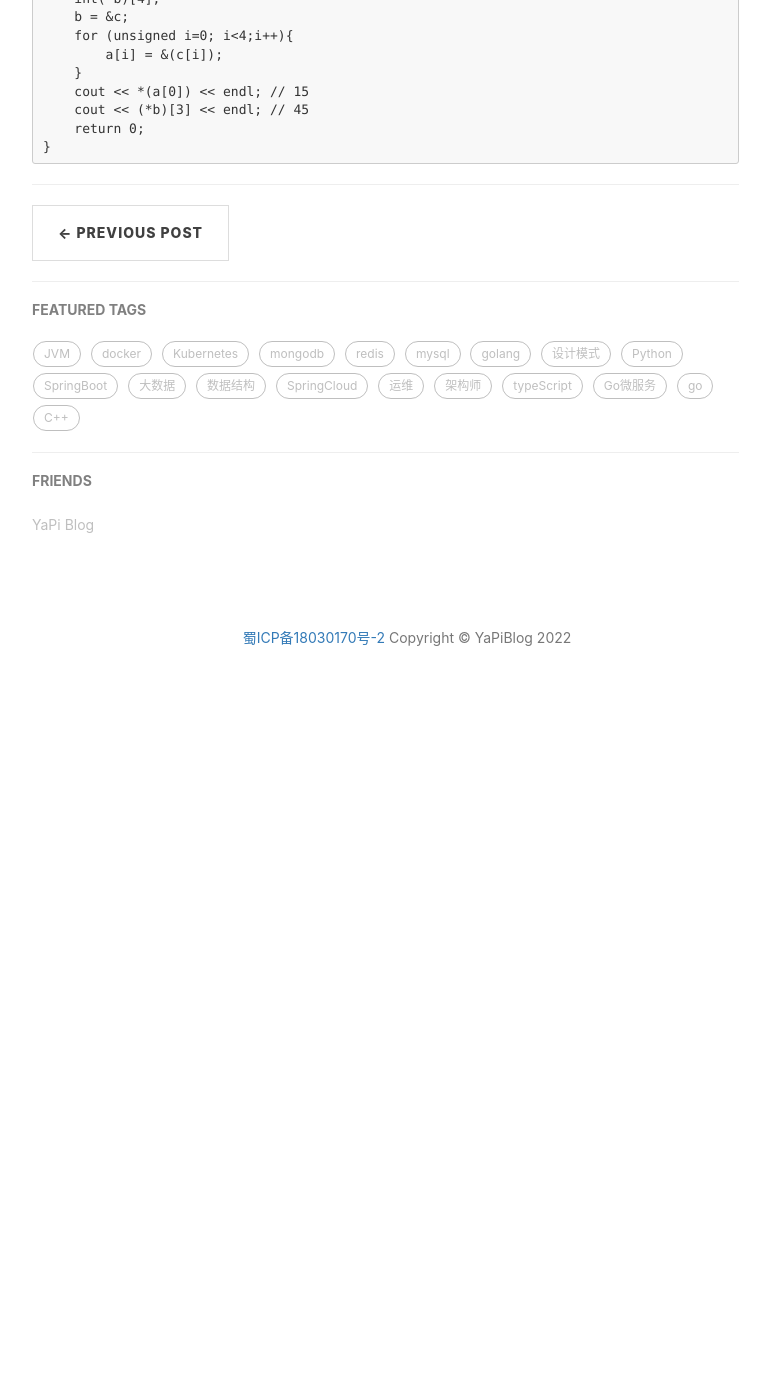
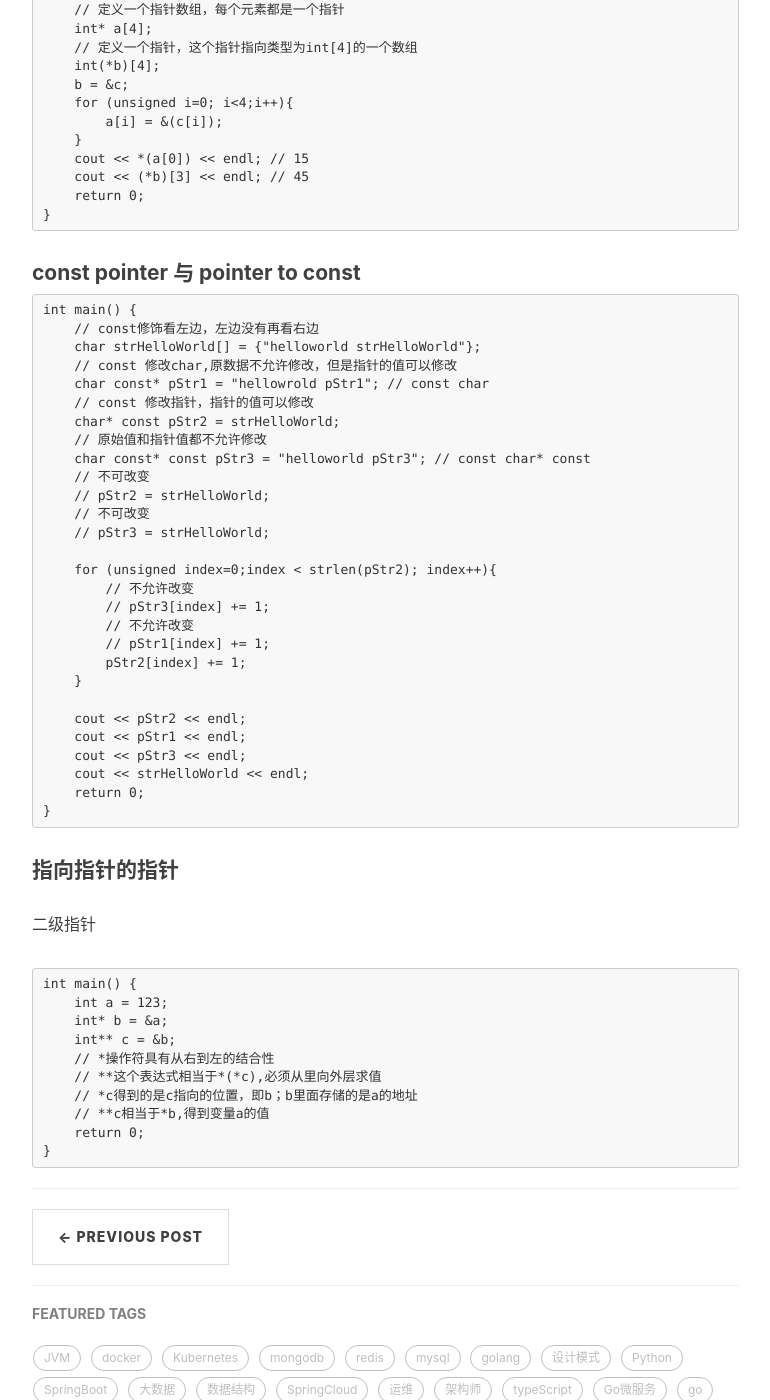
Before and after one commit to scncyangping/scncyangping.github.io, a Jekyll site: the page built from _posts/C++/2022-01-18-c++03.markdown, in a window 1280 px wide and 1400 px high, scrolled down 1745 px. Shown: the whole window, without its empty margins (233-1003 px from the left). Built offline with Jekyll 4.4.1, drawn with Linux system fonts in a browser that asks for light colours; nearby versions of some CDN libraries; comment, search, counter and statistics services are not loaded; before the commit the page ends 2460 px from its top, so only the background shows below that.

Commit message:
指向指针的指针

````diff
--- a/_posts/C++/2022-01-18-c++03.markdown
+++ b/_posts/C++/2022-01-18-c++03.markdown
@@ -19,6 +19,9 @@ tags:
 #### 指针基础概念
 指针定义的基本形式：指针本身就是一个变量，其符合变量定义的基本形式，它存储的是值的地址。对类型T，T* 是
 到T的指针类型，一个类型为T*的变量能保存一个类型T的对象地址。
+
+* 号靠近变量和靠近类型是没有区别的
+
 
 ```text
 int a = 112; float c = 3.14;
@@ -78,3 +81,52 @@ int main() {
     return 0;
 }
 ```
+
+#### const pointer 与 pointer to const
+
+```text
+int main() {
+    // const修饰看左边，左边没有再看右边
+    char strHelloWorld[] = {"helloworld strHelloWorld"};
+    // const 修改char,原数据不允许修改，但是指针的值可以修改
+    char const* pStr1 = "hellowrold pStr1"; // const char
+    // const 修改指针，指针的值可以修改
+    char* const pStr2 = strHelloWorld;
+    // 原始值和指针值都不允许修改
+    char const* const pStr3 = "helloworld pStr3"; // const char* const
+    // 不可改变
+    // pStr2 = strHelloWorld;
+    // 不可改变
+    // pStr3 = strHelloWorld;
+
+    for (unsigned index=0;index < strlen(pStr2); index++){
+        // 不允许改变
+        // pStr3[index] += 1;
+        // 不允许改变
+        // pStr1[index] += 1;
+        pStr2[index] += 1;
+    }
+
+    cout << pStr2 << endl;
+    cout << pStr1 << endl;
+    cout << pStr3 << endl;
+    cout << strHelloWorld << endl;
+    return 0;
+}
+```
+
+#### 指向指针的指针
+二级指针
+
+```text
+int main() {
+    int a = 123;
+    int* b = &a;
+    int** c = &b;
+    // *操作符具有从右到左的结合性
+    // **这个表达式相当于*(*c),必须从里向外层求值
+    // *c得到的是c指向的位置，即b；b里面存储的是a的地址
+    // **c相当于*b,得到变量a的值
+    return 0;
+}
+```
````
